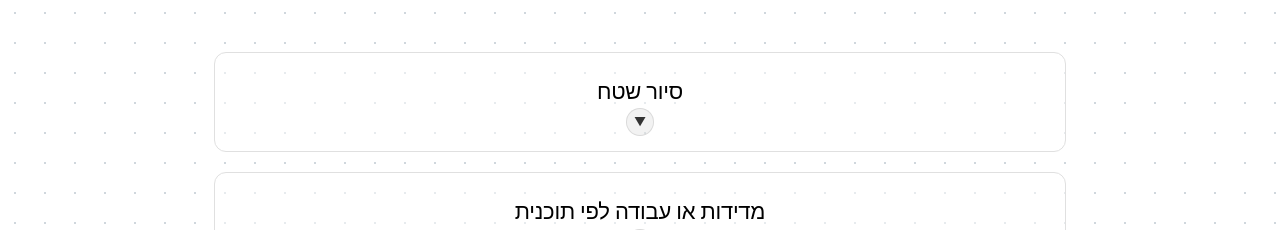
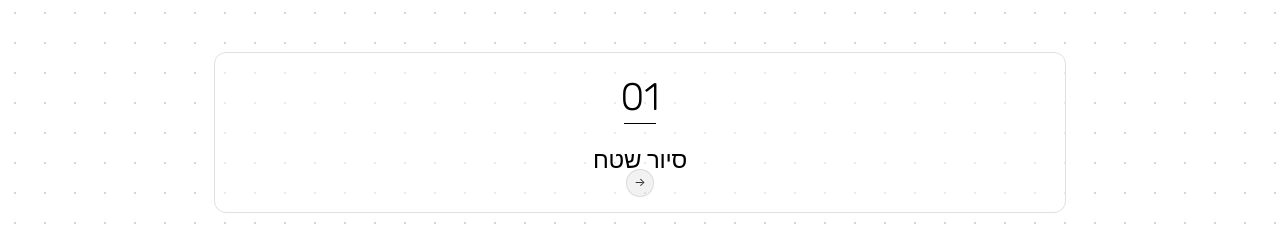
Before and after one commit to Idosegev23/bula, a React (Vite) app: page /services/one-stop-shop in a window 1280 px wide. Shown: the part 722-952 px from the top of the page. Built offline with nearby package versions, Linux system fonts and the light colour scheme; a web font is replaced by a local one.

Commit message:
Add numbered steps with underlines and arrow icons to Services page, matching Architects page design with consistent Rubik font

```diff
--- a/src/components/Pages/Services.module.css
+++ b/src/components/Pages/Services.module.css
@@ -187,11 +187,31 @@
 }
 
 .stepHeader {
-  display: flex;
-  align-items: center;
-  gap: 12px;
   padding: 25px 20px;
   text-align: center;
+  position: relative;
+}
+
+.stepNumber {
+  font-family: 'Rubik', sans-serif;
+  font-size: clamp(2rem, 3vw, 2.5rem);
+  font-weight: 100;
+  color: #000000;
+  margin-bottom: 15px;
+  line-height: 1;
+  position: relative;
+  display: inline-block;
+}
+
+.stepNumber::after {
+  content: '';
+  position: absolute;
+  bottom: -8px;
+  left: 50%;
+  transform: translateX(-50%);
+  width: 32px;
+  height: 1px;
+  background: #000000;
 }
 
 .stepToggle {
@@ -214,14 +234,13 @@
 
 .stepTitle {
   font-family: 'Rubik', sans-serif;
-  font-size: clamp(1.125rem, 2.5vw, 1.375rem);
+  font-size: clamp(1.25rem, 2.5vw, 1.5rem);
   font-weight: 400;
   color: #000000;
-  margin: 0 0 20px 0;
+  margin: 15px 0 12px 0;
   letter-spacing: -0.01em;
-  line-height: 1.3;
+  line-height: 1.2;
   text-align: center;
-  flex: 1;
 }
 
 .stepBlock:hover .stepToggle {
--- a/src/components/Pages/Services.tsx
+++ b/src/components/Pages/Services.tsx
@@ -249,8 +249,11 @@ export const Services: React.FC<ServicesProps> = ({ className = '' }) => {
                   onClick={() => setSelectedStep(index)}
                 >
                   <div className={styles.stepHeader}>
-                    <span className={styles.stepToggle}>▼</span>
+                    <div className={styles.stepNumber}>
+                      {String(index + 1).padStart(2, '0')}
+                    </div>
                     <h4 className={styles.stepTitle}>{stepTitle}</h4>
+                    <div className={styles.stepToggle}>→</div>
                   </div>
                 </div>
               ))}
```
